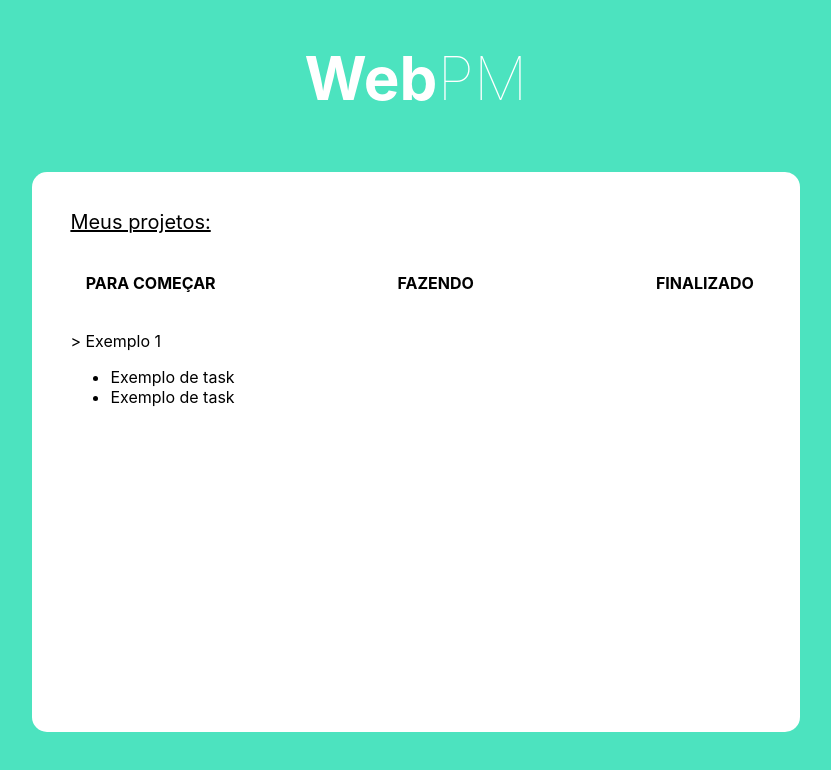
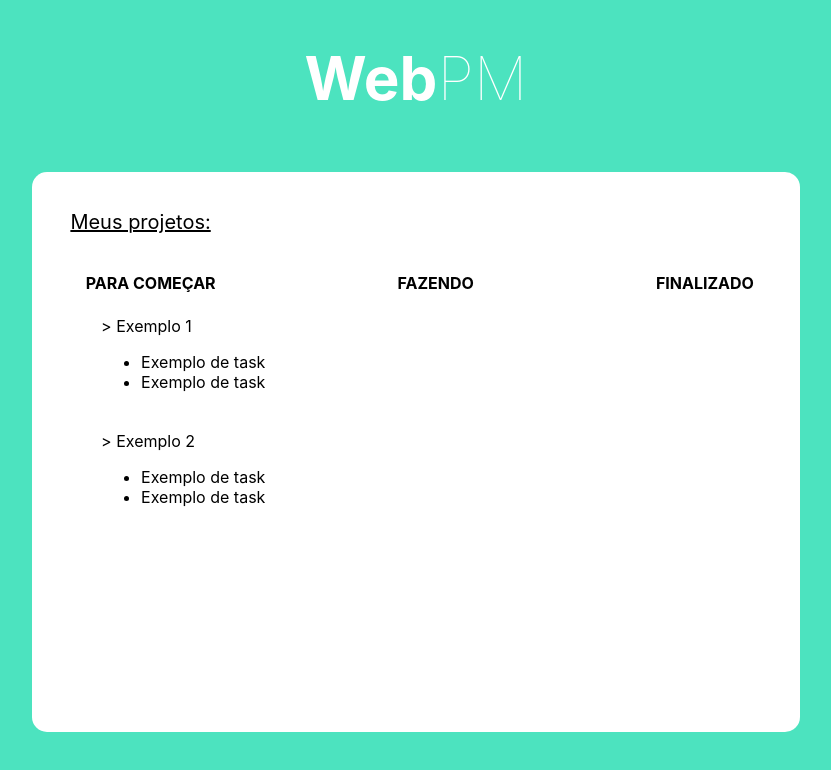
Before and after one commit to jsvictorias/GerenciadorDeProjetos, a React (Create React App) app: page / in a window 1280 px wide. Shown: the top 770 px of the page, without its empty margins (224-1055 px from the left). Built offline with nearby package versions, Linux system fonts and the light colour scheme.

Commit message:
organizing the examples

```diff
--- a/src/components/components.css
+++ b/src/components/components.css
@@ -21,5 +21,9 @@
     margin: 0% 6% 0% 7%;
 }
 .toglle {
-    padding: 5%;
+    padding-top: 3%;
+    padding-left: 9%;
 }
+.list-group-item {
+    cursor: pointer;
+}
--- a/src/components/lists.js
+++ b/src/components/lists.js
@@ -1,24 +1,40 @@
 import React, { useState } from 'react'
 const TPlist = () => {
 
-    //Using Inline Function and the The Logical Not (!) to toggle state
+
     const [toggle, setToggle] = useState(true)
 
     return (
+      <div>
       <div className='toglle'>
         <div
               onClick={() => setToggle(!toggle)}
-              class="btn btn-primary mb-5">
+              className='list-group-item'>
                  {'>'} Exemplo 1
         </div>
         {toggle && (
-          <ul class="list-group">
-            <li class="list-group-item">Exemplo de task</li>
-            <li class="list-group-item">Exemplo de task</li>
+          <ul >
+            <li>Exemplo de task</li>
+            <li>Exemplo de task</li>
 
           </ul>
         )}
       </div>
+      <div className='toglle'>
+      <div
+            onClick={() => setToggle(!toggle)}
+            className='list-group-item'>
+               {'>'} Exemplo 2
+      </div>
+      {toggle && (
+        <ul >
+          <li>Exemplo de task</li>
+          <li>Exemplo de task</li>
+
+        </ul>
+      )}
+    </div>
+    </div>
     )
   }
   export default TPlist
```
